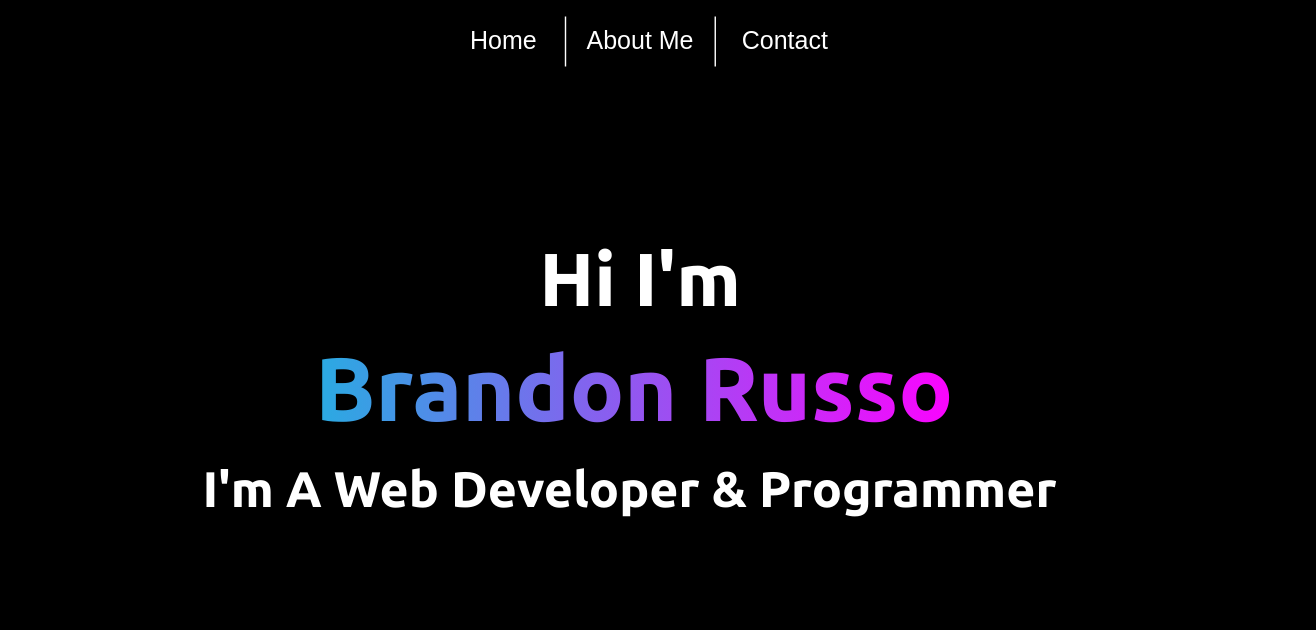
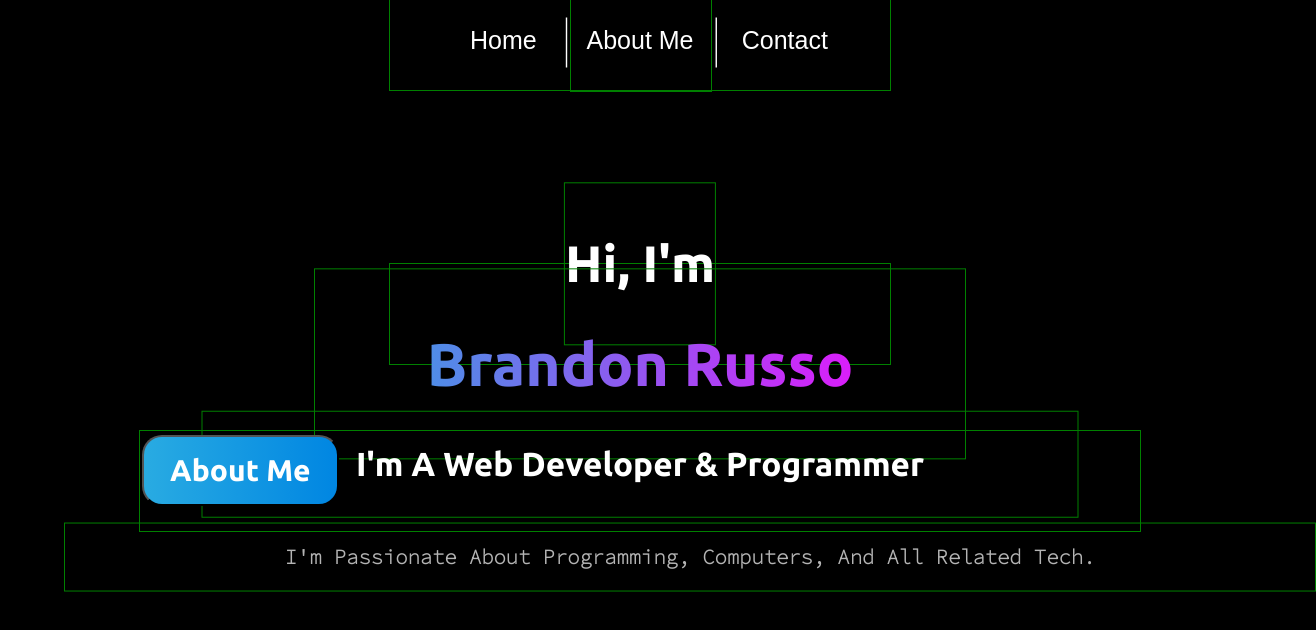
Before and after one commit to interpreterK/Portfolio, a plain HTML site: page index.html in a window 1280 px wide. Shown: the whole page, 1316 px wide, since content can reach past the window. Drawn offline with Linux system fonts and the light colour scheme; a web font is replaced by a local one.

Commit message:
Bottom Panel + Externel CSS

```diff
--- a/index.html
+++ b/index.html
@@ -5,11 +5,8 @@
     <meta name="viewport" content="width=device-width, initial-scale=1.0">
     <title>Brandon's Portfolio</title>
     <link rel="stylesheet" href="https://use.typekit.net/hvk1ppb.css">
-    <link rel="preconnect" href="https://fonts.googleapis.com">
-    <link rel="preconnect" href="https://fonts.gstatic.com" crossorigin>
-    <link href="https://fonts.googleapis.com/css2?family=Source+Code+Pro:wght@200&display=swap" rel="stylesheet">
     <link href="https://fonts.googleapis.com/css2?family=Source+Code+Pro:wght@200&family=Ubuntu:wght@700&display=swap" rel="stylesheet">
-    <link href="style.css" rel="stylesheet">
+    <link href="indexstyle.css" rel="stylesheet">
 </head>
 <body style="background-color: black;">
     <div class="Top_Panel">
@@ -23,14 +20,20 @@
     </div>
     <div class="Title">
         <div id="HiIm">
-            <p id="HiIm_p">Hi I'm</p>
+            <p id="HiIm_p">Hi, I'm</p>
         </div>
         <div id="Name">
             <p id="Name_p">Brandon Russo</p>
         </div>
+        <div id="WhatiDo">
+            <p id="WhatiDo_p">I'm A Web Developer & Programmer</p>
+        </div>
         <div id="Passion">
-            <p id="Passion_p">I'm A Web Developer & Programmer</p>
+            <p id="Passion_p">I'm Passionate About Programming, Computers, And All Related Tech.</p>
         </div>
+    </div>
+    <div class="Bottom_Panel">
+        <button id="Bottom_AboutMe">About Me</button>
     </div>
 </body>
 </html>
--- a/style.css
+++ b/indexstyle.css
@@ -1,3 +1,4 @@
+div {border: 1px solid green;}
 .Top_Panel {
     position: absolute;
     width: 500px;
@@ -16,9 +17,17 @@
     position: relative;
     width: 500px;
     height: 100px;
-    top: 50;
+    top: 50%;
     left: 50%;
     transform: translate(-50%, 250%);
+}
+.Bottom_Panel {
+    position: relative;
+    width: 1000px;
+    height: 100px;
+    top: 29vw;
+    left: 50%;
+    transform: translate(-50%, -50%);
 }
 #Top_AboutMe {
     margin: 0;
@@ -81,18 +90,20 @@
 }
 #HiIm {
     position: absolute;
-    top: 20%;
+    text-align: center;
+    top: 0%;
     left: 50%;
     transform: translate(-50%, -50%);
 }
 #HiIm_p {
     color: white;
     font-family: 'Ubuntu', sans-serif;
-    font-size: 75px;
+    font-size: 4vw;
 }
 #Name {
     position: absolute;
-    top: 130%;
+    text-align: center;
+    top: 100%;
     left: 50%;
     width: 130%;
     transform: translate(-50%, -50%);
@@ -103,17 +114,62 @@
     -webkit-background-clip: text;
     -webkit-text-fill-color: transparent;
     font-family: 'Ubuntu', sans-serif;
-    font-size: 90px;
+    font-size: 4.7vw;
 }
-#Passion {
+#WhatiDo {
     position: absolute;
-    top: 230%;
+    text-align: center;
+    top: 200%;
     left: 50%;
     width: 175%;
     transform: translate(-50%, -50%);
 }
-#Passion_p {
+#WhatiDo_p {
     color: white;
     font-family: 'Ubuntu', sans-serif;
-    font-size: 50px;
+    font-size: 2.6vw;
 }
+#Passion {
+    position: absolute;
+    text-align: center;
+    top: 293%;
+    left: 60%;
+    width: 250%;
+    transform: translate(-50%, -50%);
+}
+#Passion_p {
+    color: #B4B4B4;
+    font-family: 'Source Code Pro', monospace;
+    font-weight: bold;
+    font-size: 1.6vw;
+}
+#Bottom_AboutMe {
+    color: white;
+    font-family: 'Ubuntu', sans-serif;
+    cursor: pointer;
+    border-radius: 20px;
+    padding: 16px 26px;
+    text-align: center;
+    margin: 4px 2px;
+    font-size: 30px;
+    background-image: linear-gradient(90deg,#29ABE2, #0086E2);
+}
+
+#Top_Home:hover {
+    background: linear-gradient(90deg,#29ABE2, #6d74eb);
+    background-clip: text;
+    -webkit-background-clip: text;
+    -webkit-text-fill-color: transparent;
+}
+#Top_AboutMe:hover {
+    background: linear-gradient(90deg,#7f66ee, #aa44f4);
+    background-clip: text;
+    -webkit-background-clip: text;
+    -webkit-text-fill-color: transparent;
+}
+#Top_Contact:hover {
+    background: linear-gradient(90deg,#b43cf5, #f606fc);
+    background-clip: text;
+    -webkit-background-clip: text;
+    -webkit-text-fill-color: transparent;
+}
```
